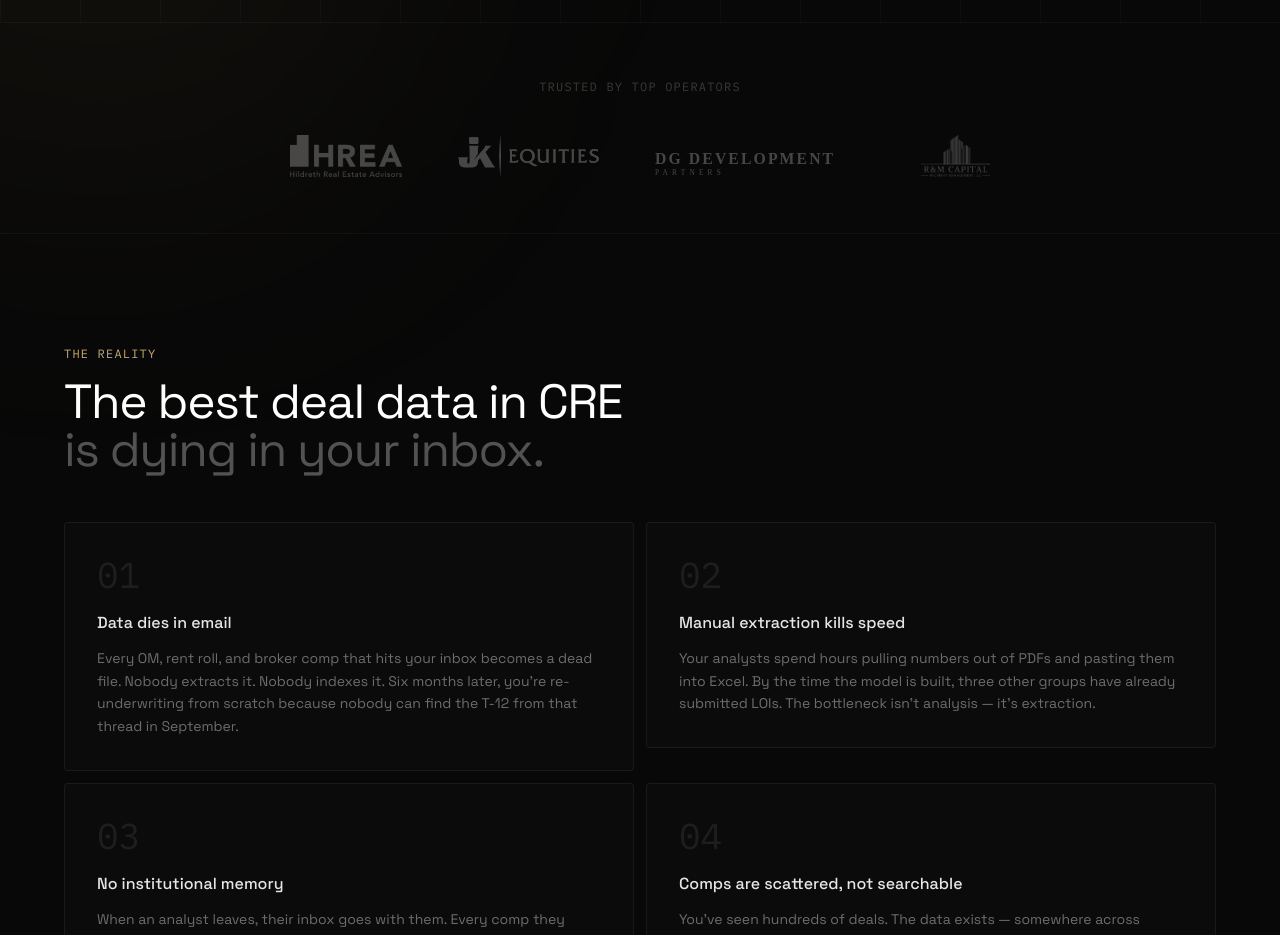
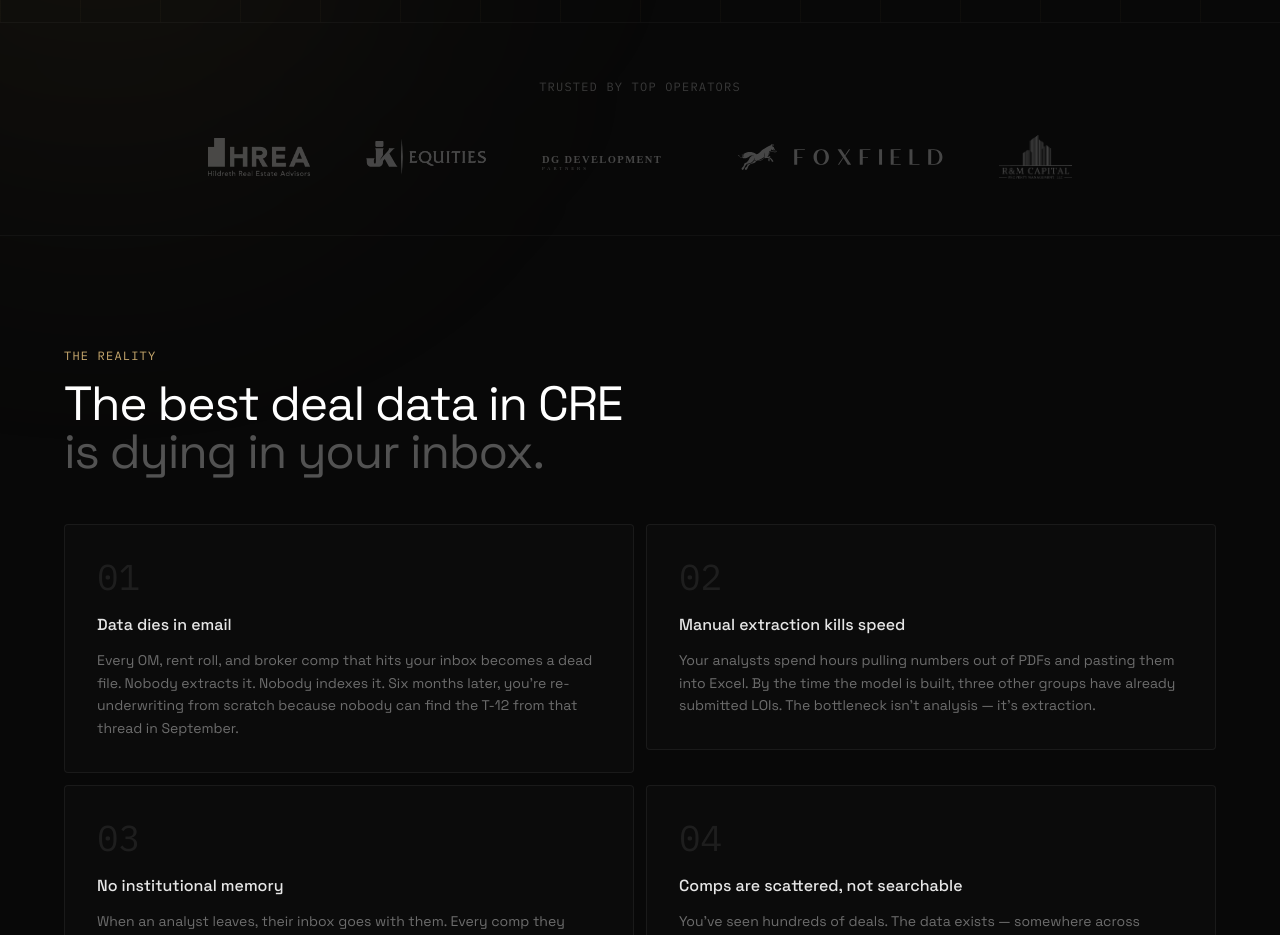
Before and after one commit to dealwire-ai/dealwire, a Next.js app in the folder apps/web/: page /inbox in a window 1280 px wide. Shown: the part 920-1855 px from the top of the page. Built offline with nearby package versions, Linux system fonts and the light colour scheme; no server answers.

Commit message:
fix: add missing Foxfield logo to inbox and employees landing pages
The /inbox and /employees pages were missing the Foxfield logo that
appears on the main landing page. Also normalize per-logo heights
to match the main page for visual consistency.

```diff
--- a/apps/web/src/app/employees/page.tsx
+++ b/apps/web/src/app/employees/page.tsx
@@ -361,11 +361,24 @@ export default function Custom() {
           </p>
           <div className="flex flex-wrap items-center justify-center gap-x-14 gap-y-8">
             {[
-              { file: "hildreth.png", alt: "Hildreth Real Estate Advisors" },
-              { file: "jke.svg", alt: "JK Equities" },
-              { file: "dg-development.svg", alt: "DG Development Partners" },
-              { file: "rm.png", alt: "R&M Capital Property Management" },
-            ].map(({ file, alt }) => (
+              {
+                file: "hildreth.png",
+                alt: "Hildreth Real Estate Advisors",
+                height: "h-[38px]",
+              },
+              { file: "jke.svg", alt: "JK Equities", height: "h-[36px]" },
+              {
+                file: "dg-development.svg",
+                alt: "DG Development Partners",
+                height: "h-[28px]",
+              },
+              { file: "foxfield.svg", alt: "Foxfield", height: "h-[26px]" },
+              {
+                file: "rm.png",
+                alt: "R&M Capital Property Management",
+                height: "h-[44px]",
+              },
+            ].map(({ file, alt, height }) => (
               <div
                 key={file}
                 className="opacity-25 hover:opacity-55 transition-opacity duration-300"
@@ -376,7 +389,7 @@ export default function Custom() {
                   alt={alt}
                   width={140}
                   height={40}
-                  className="object-contain h-[42px] w-auto"
+                  className={`object-contain ${height} w-auto`}
                 />
               </div>
             ))}
--- a/apps/web/src/app/inbox/page.tsx
+++ b/apps/web/src/app/inbox/page.tsx
@@ -364,11 +364,24 @@ export default function InboxPage() {
           </p>
           <div className="flex flex-wrap items-center justify-center gap-x-14 gap-y-8">
             {[
-              { file: "hildreth.png", alt: "Hildreth Real Estate Advisors" },
-              { file: "jke.svg", alt: "JK Equities" },
-              { file: "dg-development.svg", alt: "DG Development Partners" },
-              { file: "rm.png", alt: "R&M Capital Property Management" },
-            ].map(({ file, alt }) => (
+              {
+                file: "hildreth.png",
+                alt: "Hildreth Real Estate Advisors",
+                height: "h-[38px]",
+              },
+              { file: "jke.svg", alt: "JK Equities", height: "h-[36px]" },
+              {
+                file: "dg-development.svg",
+                alt: "DG Development Partners",
+                height: "h-[28px]",
+              },
+              { file: "foxfield.svg", alt: "Foxfield", height: "h-[26px]" },
+              {
+                file: "rm.png",
+                alt: "R&M Capital Property Management",
+                height: "h-[44px]",
+              },
+            ].map(({ file, alt, height }) => (
               <div
                 key={file}
                 className="opacity-25 hover:opacity-55 transition-opacity duration-300"
@@ -379,7 +392,7 @@ export default function InboxPage() {
                   alt={alt}
                   width={140}
                   height={40}
-                  className="object-contain h-[42px] w-auto"
+                  className={`object-contain ${height} w-auto`}
                 />
               </div>
             ))}
```
